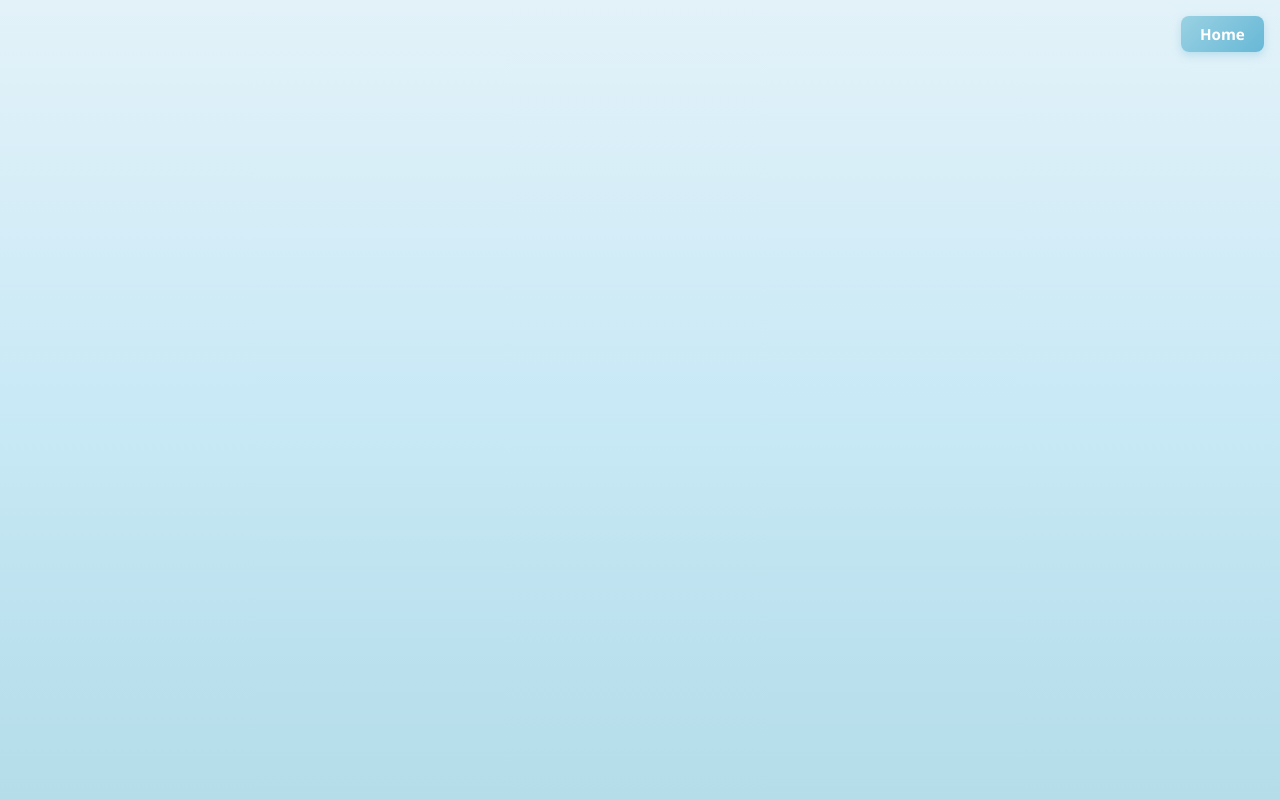
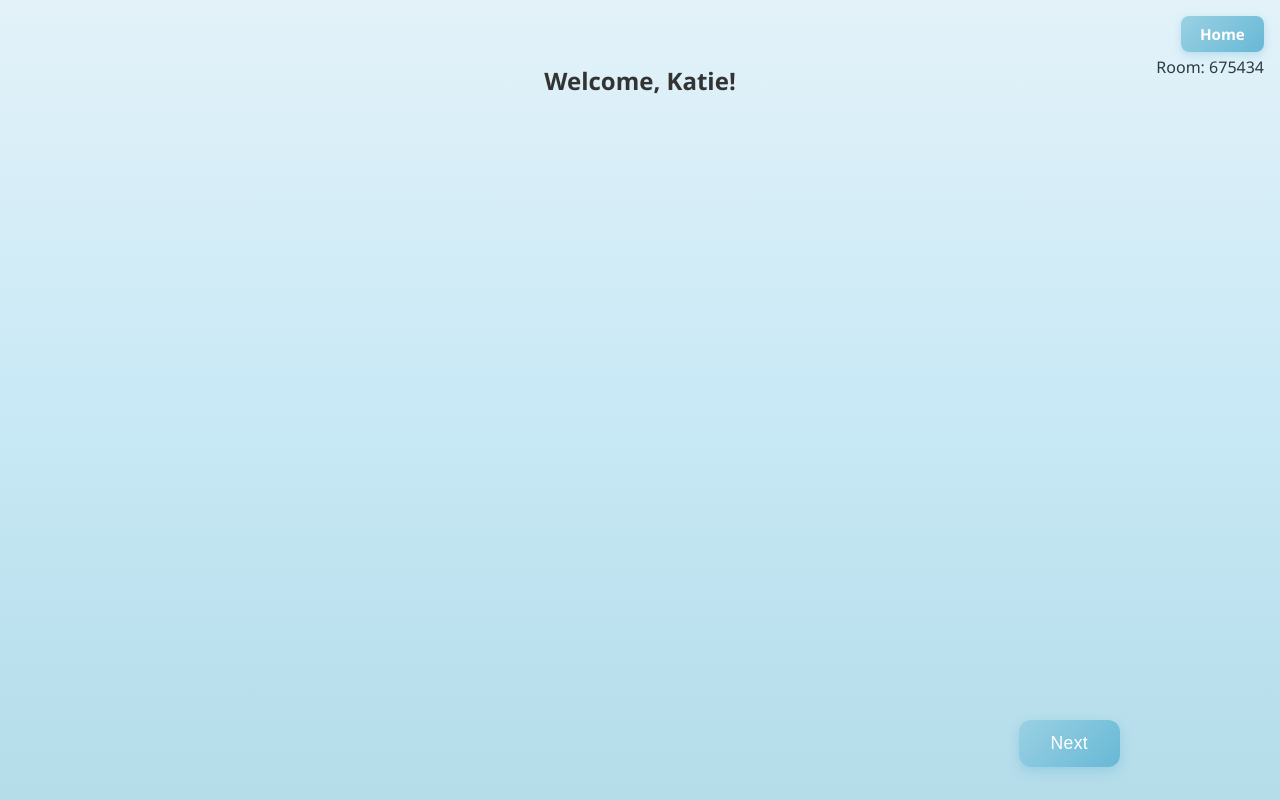
Before and after one commit to lacyelln/researchWebsite, a React (Vite) app in the folder my-app/: page /interaction in a window 1280 px wide. Before the commit this address had no page. Built offline with nearby package versions, Linux system fonts and the light colour scheme.

Commit message:
updated routes for new interaction page and styling for different parts of the page

```diff
--- a/my-app/src/App.css
+++ b/my-app/src/App.css
@@ -7,6 +7,38 @@
   background: rgba(255, 255, 255, 0.9);
   z-index: 1000;
 }
+
+/* === Page Layout Positions === */
+.page-layout {
+  position: relative;
+  height: 100vh;
+  width: 100%;
+  overflow: hidden;
+}
+
+/* --- Centered Welcome Message --- */
+.welcome-center {
+  position: absolute;
+  top: 5rem;
+  left: 50%;
+  transform: translate(-50%, -50%);
+  text-align: center;
+}
+
+/* Room Code - Top Right */
+.room-top-right {
+  position: fixed;
+  top: 2rem; /* below the nav bar */
+  right: 0rem;
+  /* background: rgba(255, 255, 255, 0.8); */
+  padding: 0.5rem 1rem;
+  /* border-radius: 10px; */
+  /* box-shadow: 0 3px 8px rgba(103, 184, 214, 0.3); */
+  font-weight: 500;
+  color: #2d3a40;
+}
+
+
 
 body {
   margin: 0;
@@ -46,6 +78,10 @@ body {
 #root {
   animation: fadeIn 0.8s ease forwards;
 }
+
+
+
+
 
 button.inactive {
   opacity: 0.6;
@@ -156,3 +192,9 @@ nav a:hover {
     transform: scale(1);
   }
 }
+
+.next-bottom-left {
+  position: fixed;
+  top: 45rem; /*move this go down to a greater value to go down */
+  right: 10rem; /*move this smaller to get it more right*/
+}
--- a/my-app/src/App.jsx
+++ b/my-app/src/App.jsx
@@ -3,6 +3,7 @@ import Survey from "./survey/survey";
 import { useState } from "react";
 import './App.css';
 import { loginUser } from '../services/apiService';
+import Interaction from "./interaction/interaction";
 
 function Home() {
   const [name, setName] = useState("");
@@ -13,9 +14,13 @@ function Home() {
 
   async function handleClick(){
     try {
+      if (!name || !roomCode){
+        console.log("You need both a name and a roomcode!");
+        return;
+      }
       const userId = await loginUser(name, roomCode);
       console.log(`${name} logged in!`);
-      navigate("/survey", { state: { userId } });
+      navigate("/interaction", { state: { userId } }); //change this to LLM page when added
     } catch (error) {
       setError(error.message);
     }
@@ -73,6 +78,8 @@ export default function App() {
       <Routes>
         <Route path="/" element={<Home />} />
         <Route path="/survey" element={<Survey />} />
+        <Route path="/interaction" element={<Interaction />} />
+        {/* add a route to llm page when its added */}
       </Routes>
     </Router>
 
```
